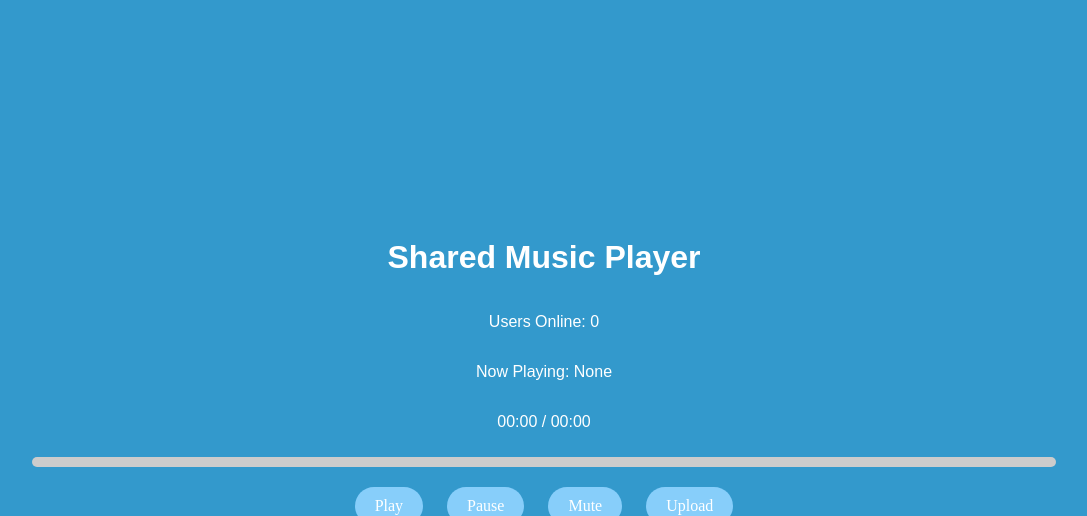
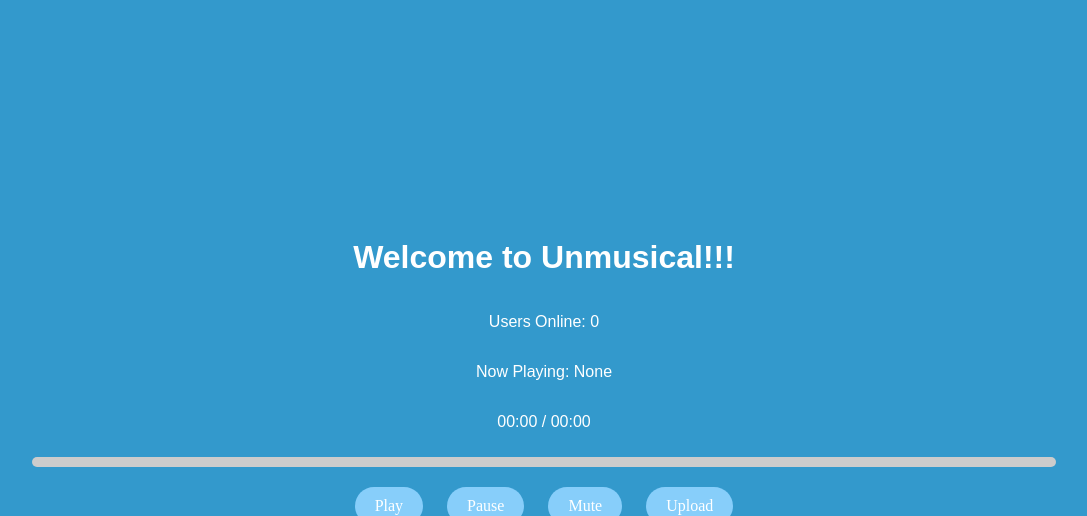
Before and after one commit to QwertyL0L/unmusical, a Flask app: page / in a window 1280 px wide. Shown: the top 516 px of the page, without its empty margins (96-1183 px from the left). Run offline with Flask 3, Linux system fonts and the light colour scheme; some libraries are stand-ins or nearby versions.

Commit message:
Update index.html

```diff
--- a/templates/index.html
+++ b/templates/index.html
@@ -60,7 +60,7 @@
 
 <body>
     <p id="announcement"></p>
-    <h1>Shared Music Player</h1>
+    <h1>Welcome to Unmusical!!!</h1>
     <p id="userCount">Users Online: 0</p>
     <p id="heardCount" hidden>0 users listening</p>
     <p id="nowPlaying">Now Playing: None</p>
```
